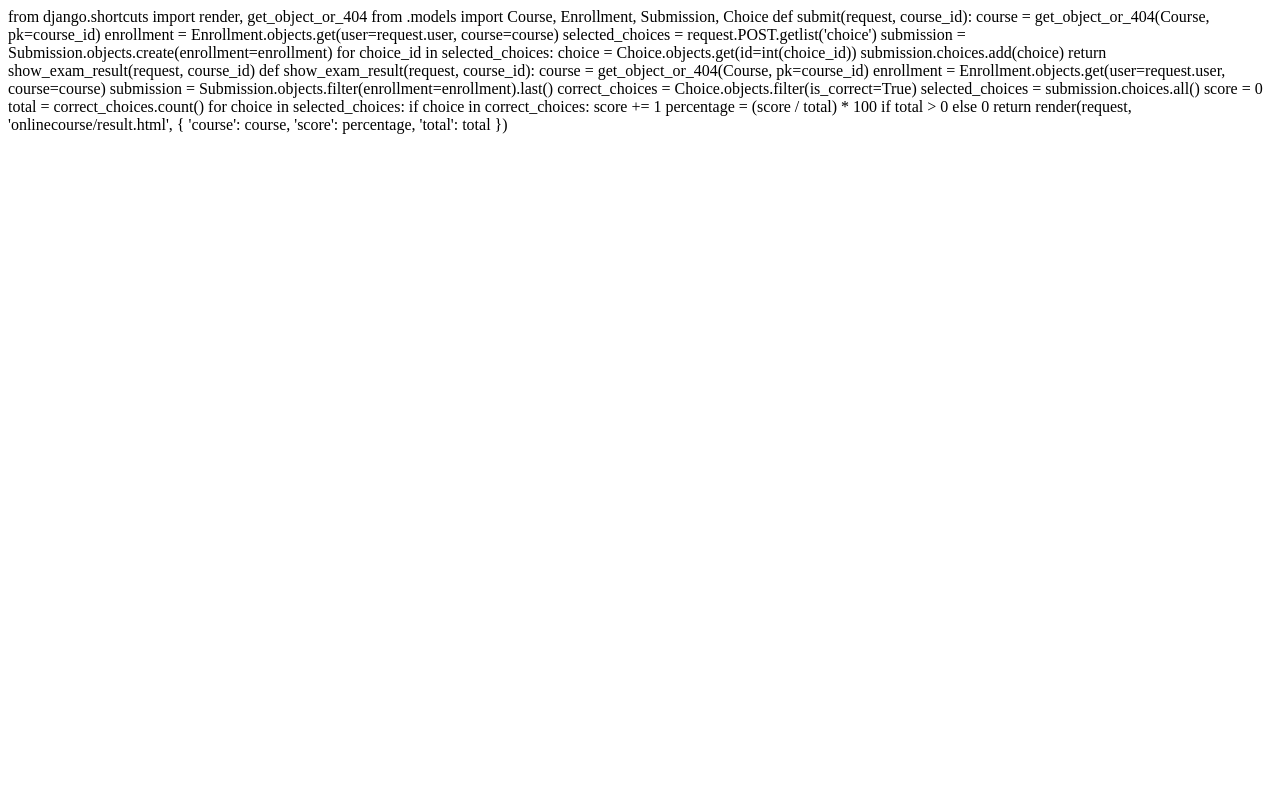
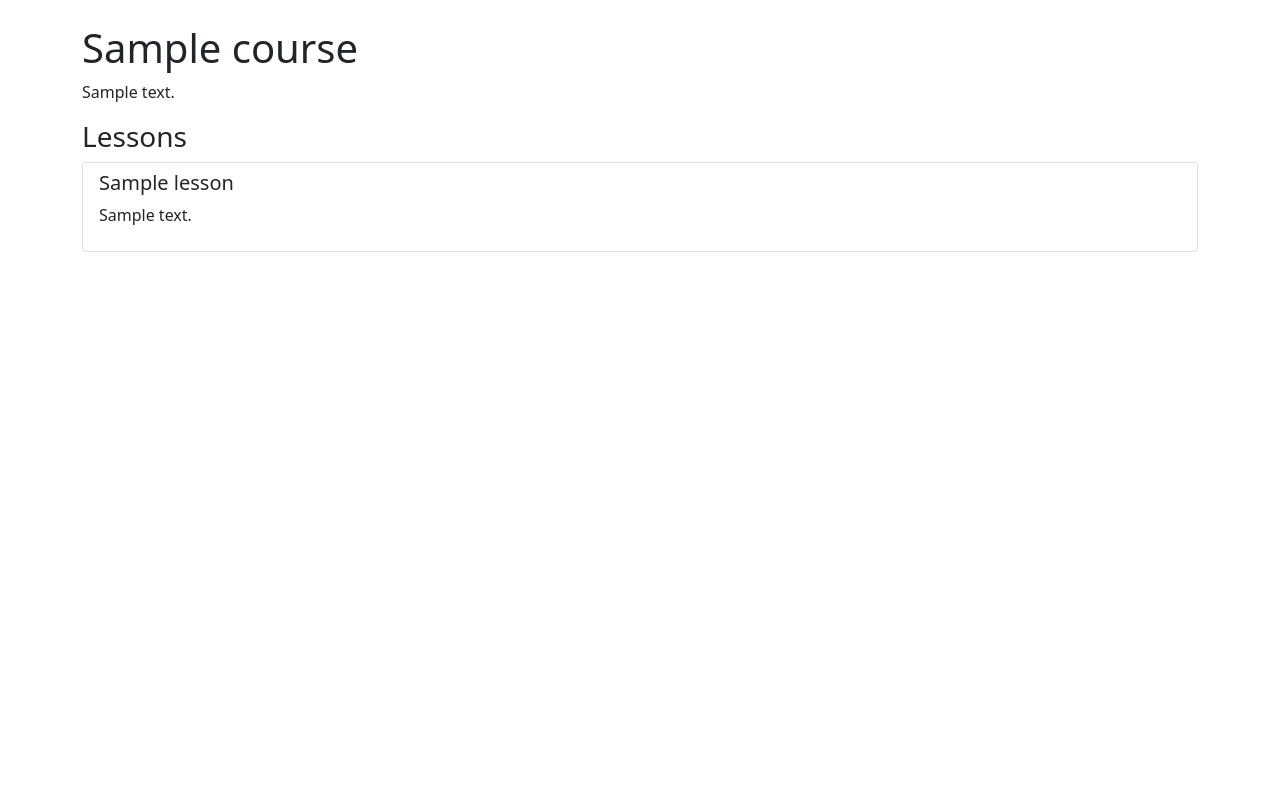
Before and after one commit to Anukoolyadav/onlinecourse-django-final, a Python web app: template onlinecourse/templates/onlinecourse/course_details_bootstrap.html in a window 1280 px wide. Run offline with Jinja, Linux system fonts and the light colour scheme; the template is opened without the code that fills it: most values are stand-ins (such as "Sample title", 1, 10 or a date in 2020).

Commit message:
Update course_details_bootstrap.html

```diff
--- a/onlinecourse/templates/onlinecourse/course_details_bootstrap.html
+++ b/onlinecourse/templates/onlinecourse/course_details_bootstrap.html
@@ -1,40 +1,23 @@
-from django.shortcuts import render, get_object_or_404
-from .models import Course, Enrollment, Submission, Choice
+<!DOCTYPE html>
+<html>
+<head>
+    <title>Course</title>
+    <link href="https://cdn.jsdelivr.net/npm/bootstrap@5.1.3/dist/css/bootstrap.min.css" rel="stylesheet">
+</head>
+<body class="container">
 
-def submit(request, course_id):
-    course = get_object_or_404(Course, pk=course_id)
-    enrollment = Enrollment.objects.get(user=request.user, course=course)
+<h1 class="mt-4">{{ course.name }}</h1>
+<p>{{ course.description }}</p>
 
-    selected_choices = request.POST.getlist('choice')
+<h3>Lessons</h3>
+<ul class="list-group">
+    {% for lesson in course.lesson_set.all %}
+        <li class="list-group-item">
+            <h5>{{ lesson.title }}</h5>
+            <p>{{ lesson.content }}</p>
+        </li>
+    {% endfor %}
+</ul>
 
-    submission = Submission.objects.create(enrollment=enrollment)
-
-    for choice_id in selected_choices:
-        choice = Choice.objects.get(id=int(choice_id))
-        submission.choices.add(choice)
-
-    return show_exam_result(request, course_id)
-
-def show_exam_result(request, course_id):
-    course = get_object_or_404(Course, pk=course_id)
-    enrollment = Enrollment.objects.get(user=request.user, course=course)
-
-    submission = Submission.objects.filter(enrollment=enrollment).last()
-
-    correct_choices = Choice.objects.filter(is_correct=True)
-    selected_choices = submission.choices.all()
-
-    score = 0
-    total = correct_choices.count()
-
-    for choice in selected_choices:
-        if choice in correct_choices:
-            score += 1
-
-    percentage = (score / total) * 100 if total > 0 else 0
-
-    return render(request, 'onlinecourse/result.html', {
-        'course': course,
-        'score': percentage,
-        'total': total
-    })
+</body>
+</html>
```
